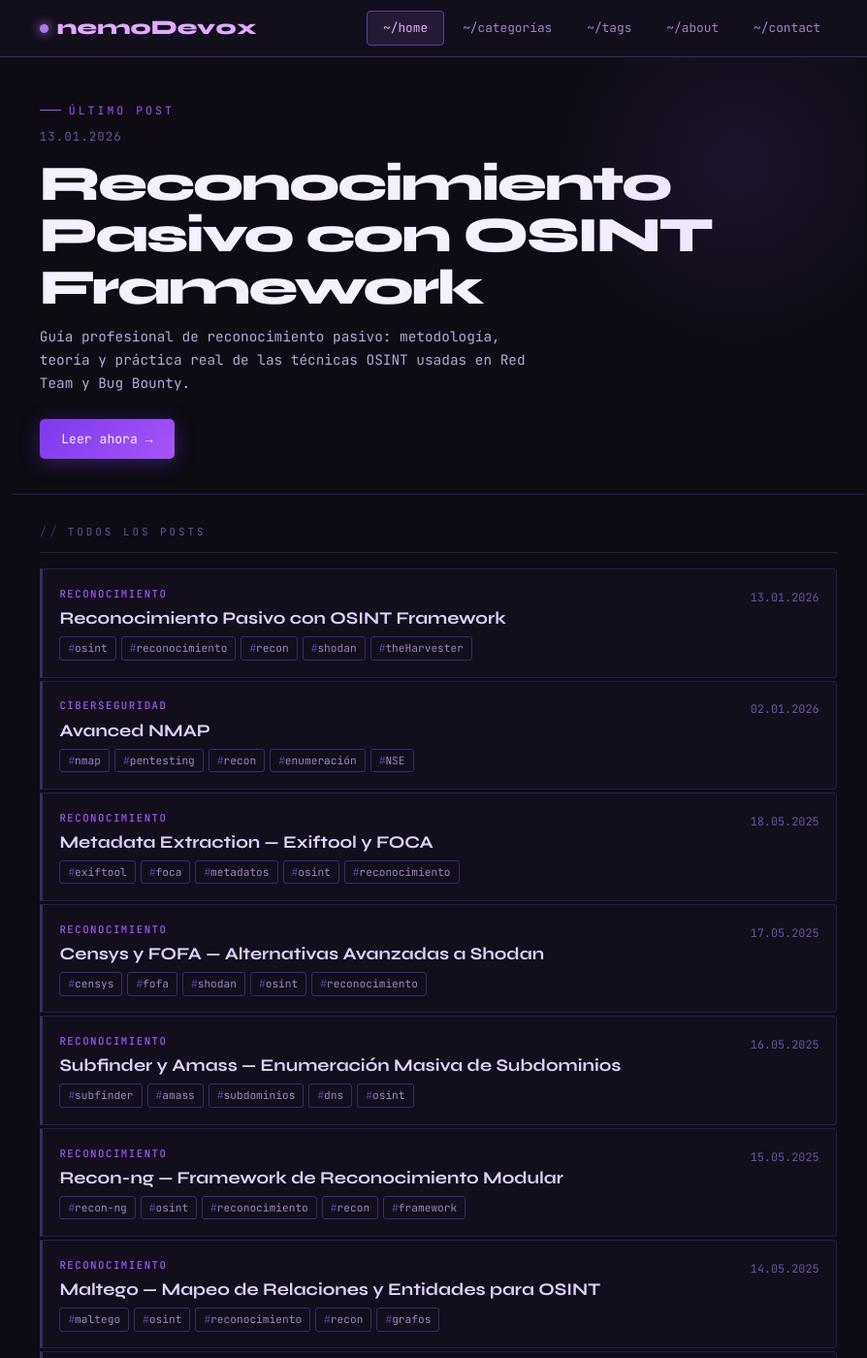
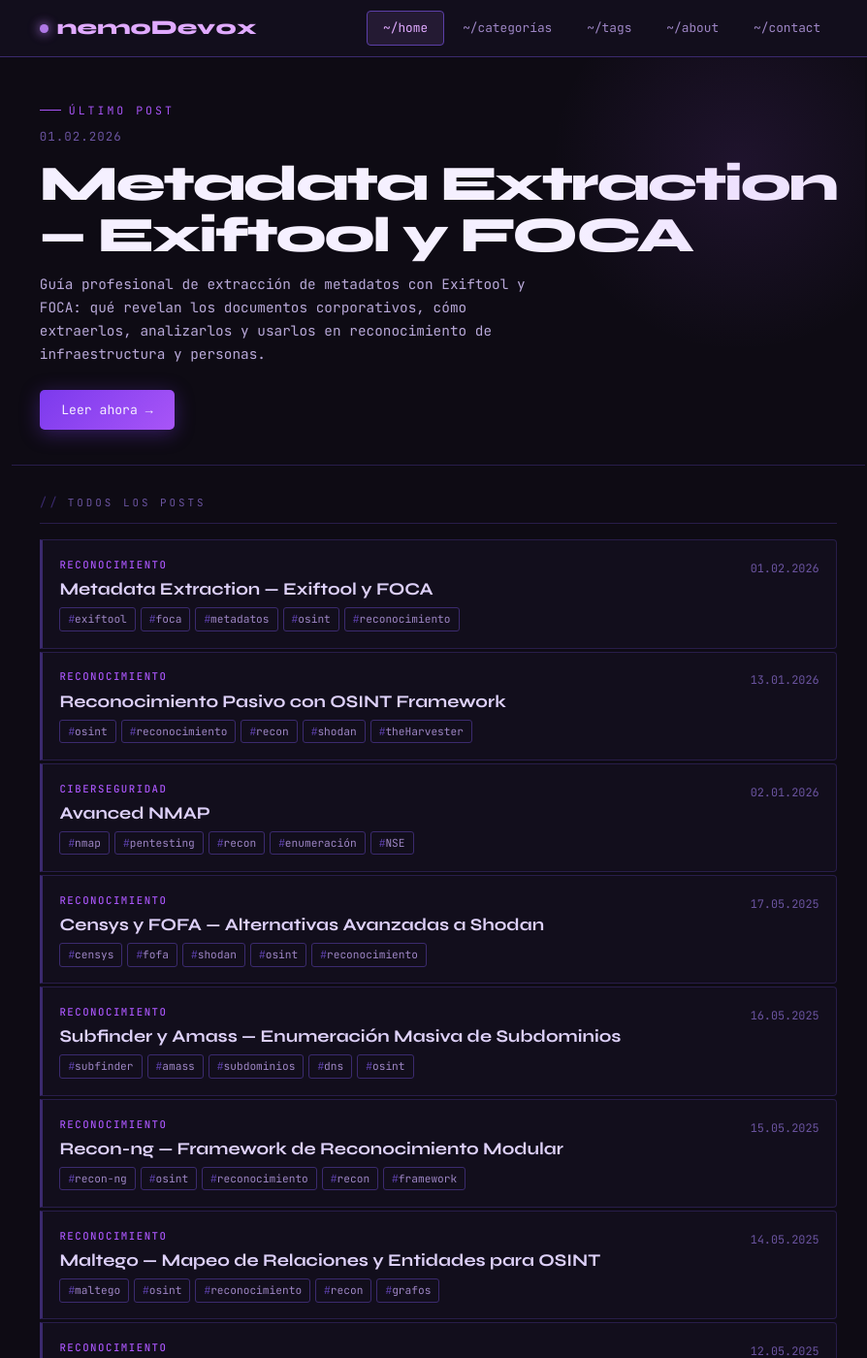
Before and after one commit to nemoDev0x/nemoDev0x.github.io, a Jekyll site: the page built from index.html, in a window 1280 px wide and 1400 px high. Shown: the whole window at 97% size, without its empty margins (188-1082 px from the left). Built offline with Jekyll 4.4.1, drawn with Linux system fonts in a browser that asks for light colours.

Commit message:
Update 2026-02-1-exiftool-foca.md

```diff
--- a/_posts/2026-02-1-exiftool-foca.md
+++ b/_posts/2026-02-1-exiftool-foca.md
@@ -1,7 +1,7 @@
 ---
 layout: post
 title: "Metadata Extraction — Exiftool y FOCA"
-date: 2025-05-18
+date: 2026-02-01
 categories: [reconocimiento]
 tags: [exiftool, foca, metadatos, osint, reconocimiento, documentos, pdf, office, imagenes]
 description: "Guía profesional de extracción de metadatos con Exiftool y FOCA: qué revelan los documentos corporativos, cómo extraerlos, analizarlos y usarlos en reconocimiento de infraestructura y personas."
```
